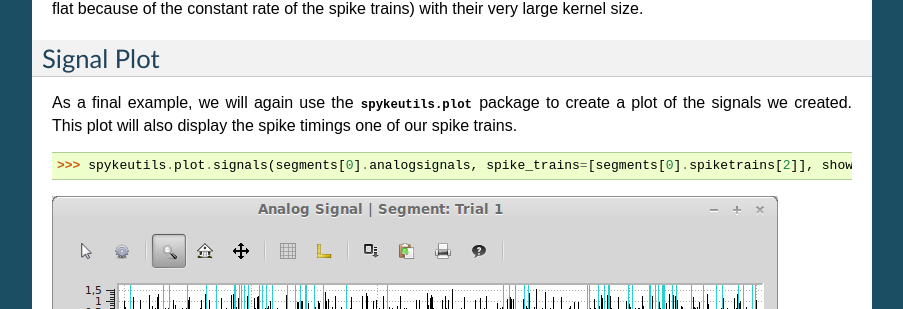
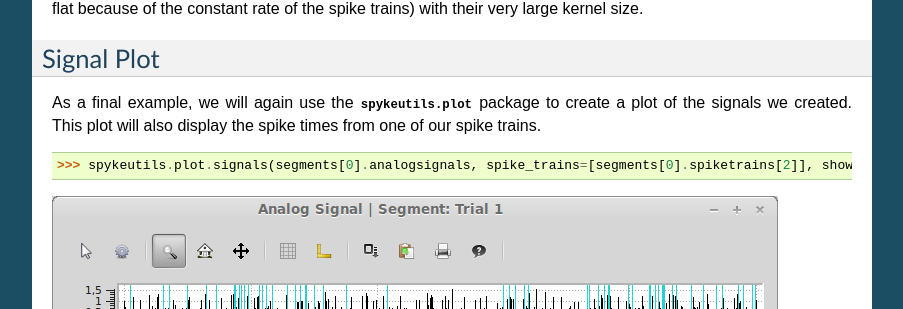
Before and after one commit to rproepp/spykeutils, a Sphinx documentation site: the page built from doc/source/examples.rst, in a window 1280 px wide and 900 px high, scrolled down 3461 px. Shown: the part 166-475 px from the top of the window, without its empty margins (198-1101 px from the left). Built offline with Sphinx 7.4.7, drawn with Linux system fonts in a browser that asks for light colours; formulas are drawn with MathJax 3; pages that are not in the unit, such as notebooks, are missing from menus.

Commit message:
Missing word

```diff
--- a/doc/source/examples.rst
+++ b/doc/source/examples.rst
@@ -148,7 +148,7 @@ Signal Plot
 -----------
 As a final example, we will again use the :mod:`spykeutils.plot` package to
 create a plot of the signals we created. This plot will also display the
-spike timings one of our spike trains.
+spike times from one of our spike trains.
 
 >>> spykeutils.plot.signals(segments[0].analogsignals, spike_trains=[segments[0].spiketrains[2]], show_waveforms=False) # doctest: +SKIP
 
```
